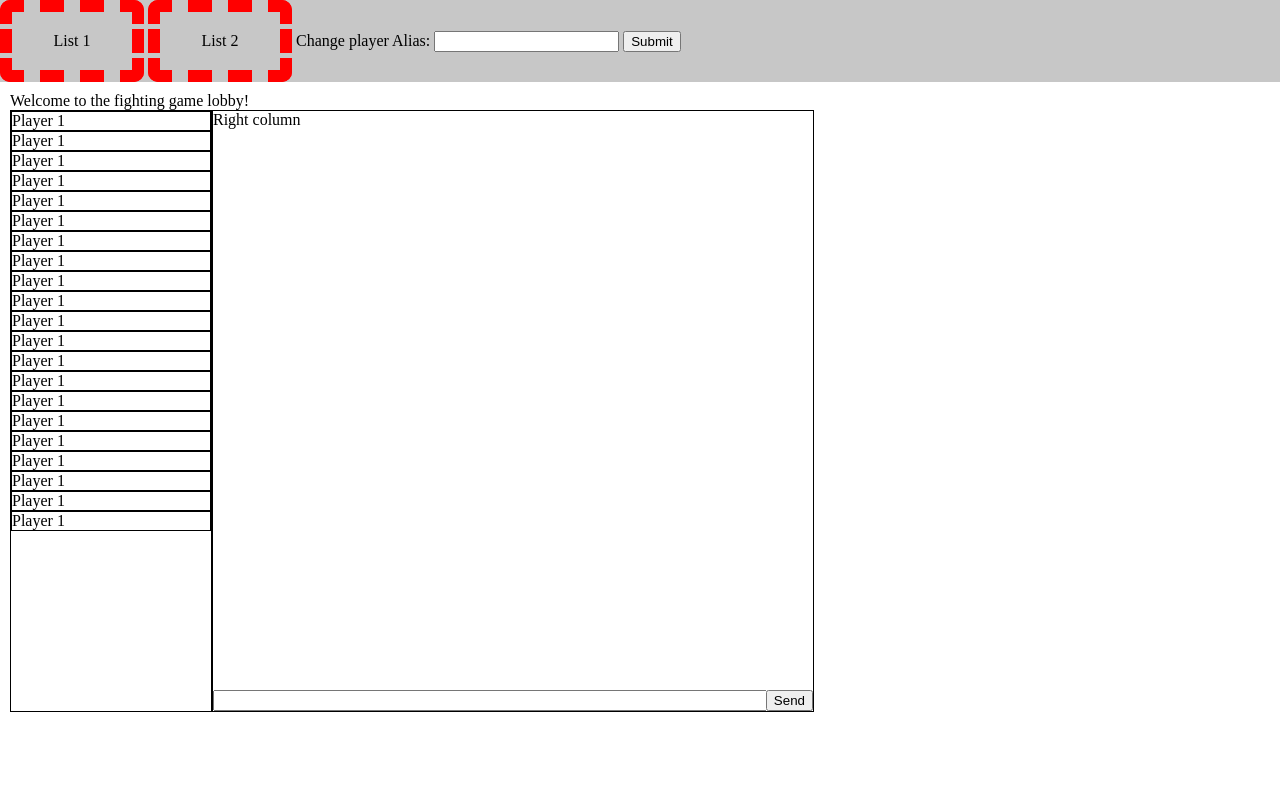
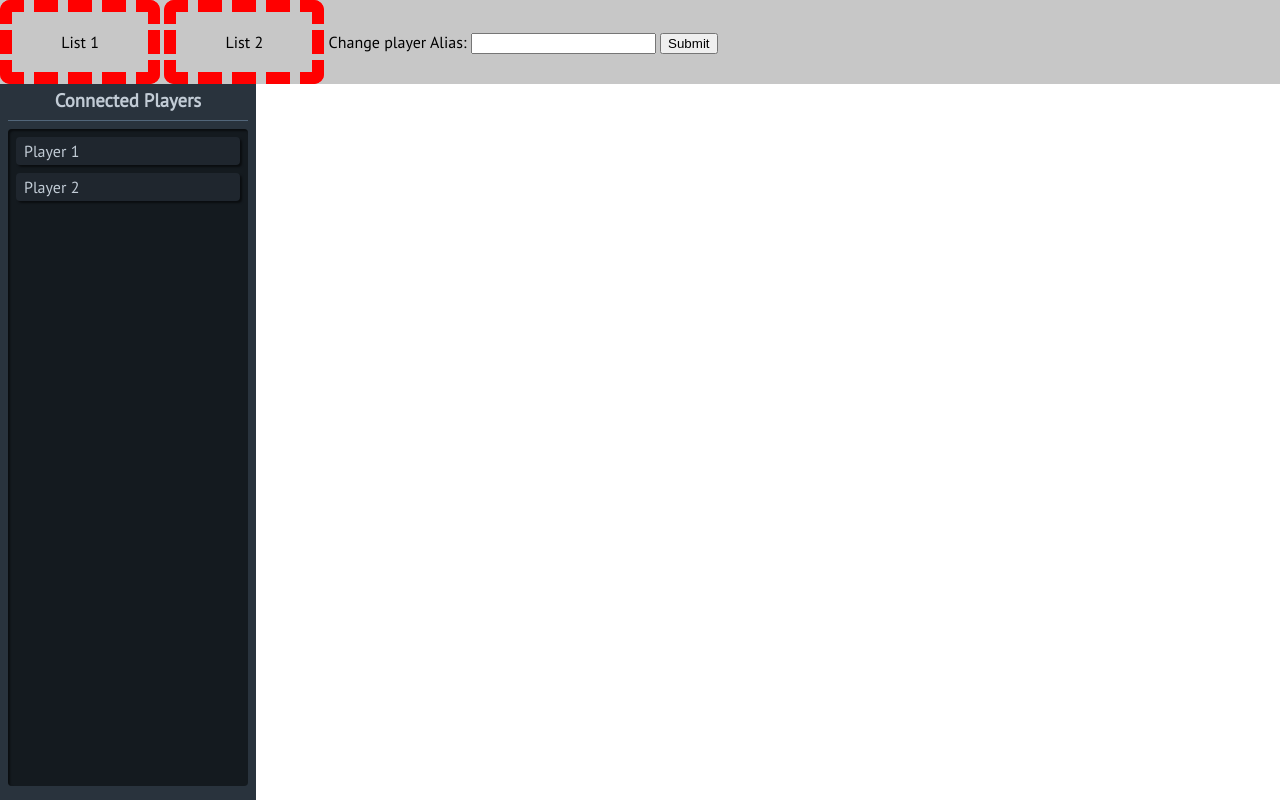
Before and after one commit to NyleVII/FightingGame, a website: page client/index.html in a window 1280 px wide. Drawn offline with Linux system fonts and the light colour scheme.

Commit message:
Player list styling

```diff
--- a/client/index.html
+++ b/client/index.html
@@ -1,15 +1,14 @@
-<!DOCTYPE html>
 <html>
-
 	<head>
 		<title>Lobby</title>
 		<script src="lib/pixi.min.js"></script>
 		<script src="main.js"></script>
 		<link rel="stylesheet" type="text/css" href="styles/main.css">
+		<link rel="stylesheet" href="https://fonts.googleapis.com/css?family=PT+Sans">
 	</head>
 
 	<body>
-	<div id="navBar">
+		<div id="nav">
 			<ul class="nav">
 				<li>List 1</li>
 				<li>List 2</li>
@@ -20,45 +19,28 @@
 				<button id="changeAliasButton">Submit</button>
 			</ul>
 		</div>
-
-	<div id="container">
-		<div>Welcome to the fighting game lobby!</div>
-		<div id="left-column" class="column">
+		<div id="page">
+			<div id="players" class="column">
+				<h3 class="title">Connected Players</h3>
+				<div id="players_container">
+					<div id="players_inner">
+						<div id="players_list">
 							<div class="player">Player 1</div>
-			<div class="player">Player 1</div>
-			<div class="player">Player 1</div>
-			<div class="player">Player 1</div>
-			<div class="player">Player 1</div>
-			<div class="player">Player 1</div>
-			<div class="player">Player 1</div>
-			<div class="player">Player 1</div>
-			<div class="player">Player 1</div>
-			<div class="player">Player 1</div>
-			<div class="player">Player 1</div>
-			<div class="player">Player 1</div>
-			<div class="player">Player 1</div>
-			<div class="player">Player 1</div>
-			<div class="player">Player 1</div>
-			<div class="player">Player 1</div>
-			<div class="player">Player 1</div>
-			<div class="player">Player 1</div>
-			<div class="player">Player 1</div>
-			<div class="player">Player 1</div>
-			<div class="player">Player 1</div>
-
-
+							<div class="player">Player 2</div>
 						</div>
-		<div id="right-column" class="column">
-			Right column
+					</div>
+				</div>
+			</div>
+			<div id="chat" class="column">
+				<!--
 				<div id="chatBox">
 					<form id="chatSubmit">
 						<input id = "chatSubmitButton" type = "submit" value="Send">
 						<div><input id = "chatInput" type="text" ></div>
 					</form>
 				</div>
+				-->
 			</div>
 		</div>
-
-
 	</body>
 </html>
--- a/client/styles/main.css
+++ b/client/styles/main.css
@@ -1,3 +1,39 @@
+*
+{
+	box-sizing: inherit;
+	-webkit-box-sizing: inherit;
+}
+
+html
+{
+	height: 100%;
+	font-family: "PT Sans", sans-serif;
+
+	box-sizing: border-box;
+	-webkit-box-sizing: border-box;
+}
+
+body
+{
+	height: 100%;
+	margin: 0;
+}
+
+#nav
+{
+	position: absolute;
+	width: 100%;
+	height: 64px;
+}
+
+#page
+{
+	font-size: 0;
+	overflow: hidden;
+	padding-top: 64px;
+	height: 100%;
+}
+
 .nav {
 	list-style: none;
 	margin: 0px;
@@ -11,7 +47,7 @@
 	padding: 20px;
 	border: 12px dashed red;
 	border-radius: 10px;
-	width:80px;
+	width:160px;
 	cursor: pointer;
 	margin: 0px;
 }
@@ -20,55 +56,62 @@
 	display: inline;
 }
 
-#container{
-	padding: 10px;
-	white-space: nowrap;
+.column
+{
+	height: 100%;
+	padding: 8px;
+	font-size: 16px;
+}
+
+.title
+{
+	margin: 16px 0 0;
+	padding: 0 8px 8px;
+	border-bottom: 1px solid #52667a;
+	text-align: center;
+}
+
+#players
+{
+	float: left;
+	width: 20%;
+	min-width: 200px;
+
+	background-color: #29333d;
+	color: #c2ccd6;
+}
+
+#players_container
+{
+	height: 100%;
+	padding: 63px 0 0;
+	margin-top: -55px;
 
 }
 
-.column{
-	display: inline-block;
-	background: white;
-	border: 1px solid black;
-	height: 600px;
+#players_inner
+{
+	padding: 8px 8px 0;
+	border-radius: 4px;
+	height: 100%;
+	overflow-y: auto;
 
+	background-color: #141a1f;
+
+	box-shadow: inset 2px 2px 2px 0 rgba(0, 0, 0, 0.5);
 }
 
-#left-column{
-	width: 200px;
-	overflow-y: auto;
-	float: left;
+.player
+{
+	padding: 4px 8px;
+	margin-bottom: 8px;
+	background-color: #1f262e;
+	border-radius: 4px;
+
+	box-shadow: 2px 2px 2px 0 rgba(0, 0, 0, 0.5);
 }
 
-.player{
-	border: 1px solid black;
-}
-
-#right-column{
-	width: 600px;
-	position: relative;
-}
-#chatBox {
-	position: absolute;
-	width: 100%;
-	bottom: 0px;
-}
-#chatBox div {
+#chat
+{
 	overflow: hidden;
 }
-
-#chatSubmit {
-	width: auto;
-}
-
-#chatInput{
-	width: 100%;
-}
-
-#chatSubmitButton{
-	float: right;
-}
-
-body{
-	margin: 0px;
-}
```
Lines whose indentation alone changed are shown as unchanged.
